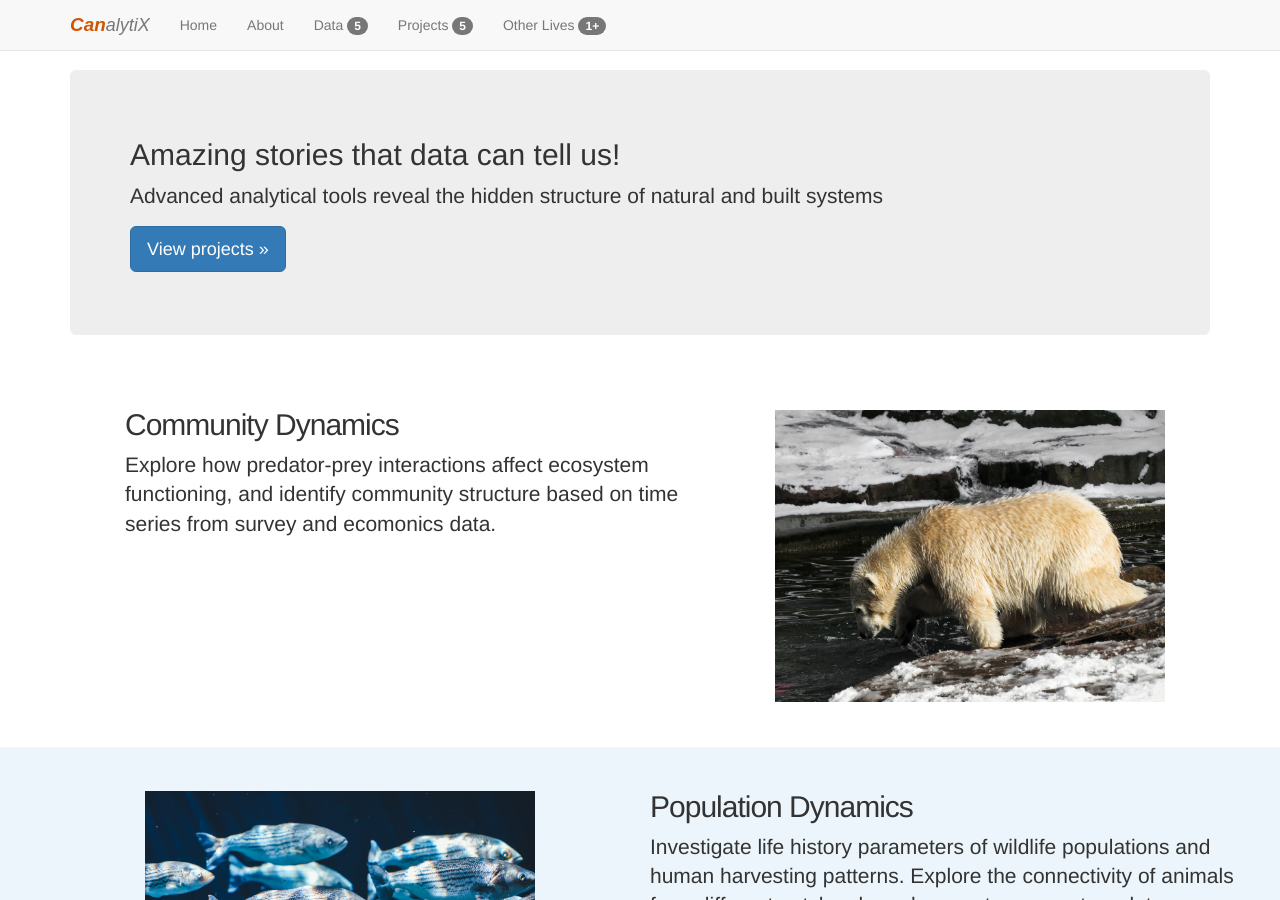
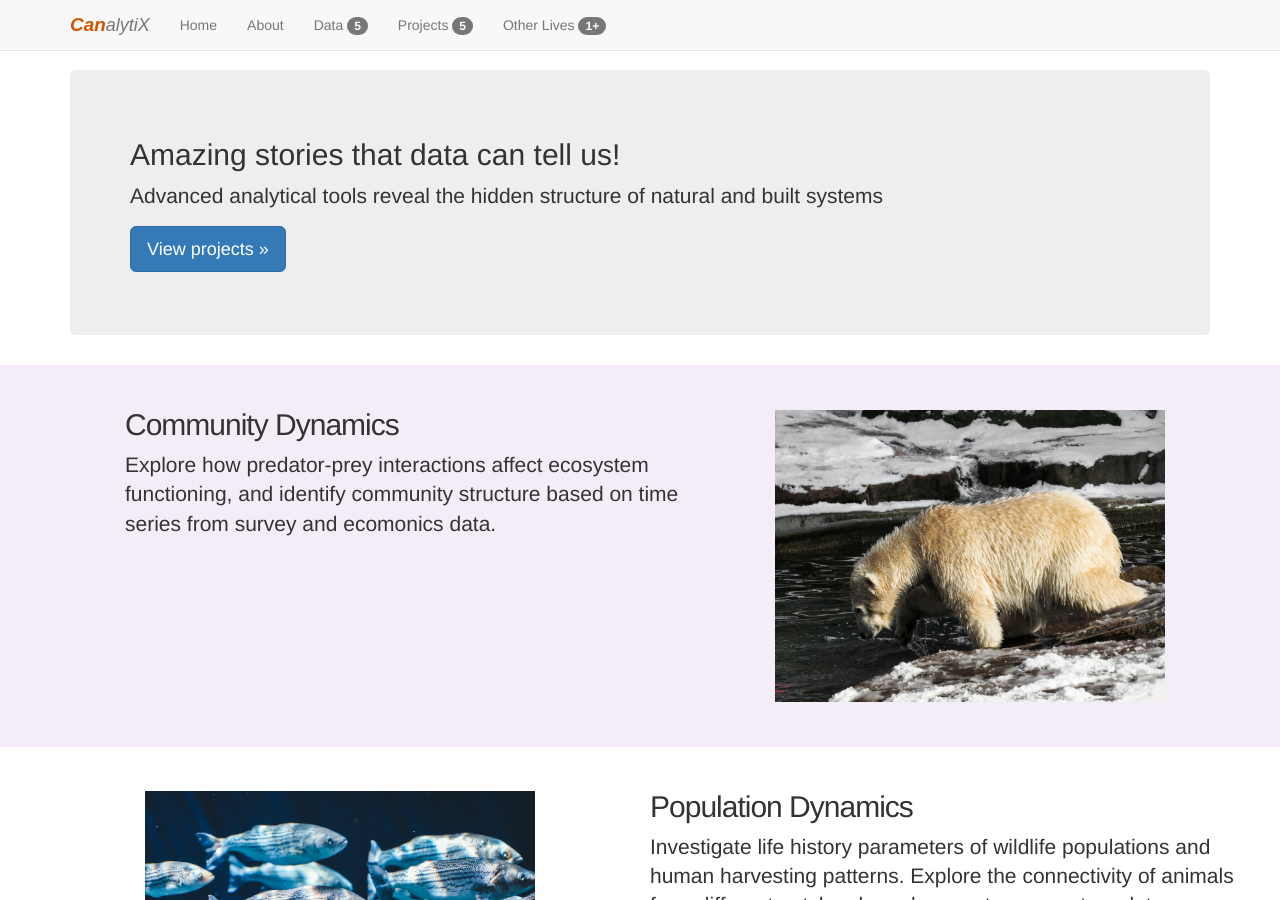
Before and after one commit to HVoltBb/HVoltBb.github.io, a Jekyll site: the page built from index.html, in a window 1280 px wide and 900 px high. Built offline with Jekyll 4.4.1, drawn with Linux system fonts in a browser that asks for light colours; comment, search, counter and statistics services are not loaded.

Commit message:
Update index.html

```diff
--- a/index.html
+++ b/index.html
@@ -14,7 +14,7 @@ description: Advanced tools, data and blog posts on the analysis of natural and
 </div>
 
 <div class="container-fluid">
-<div class="row section-box">
+<div class="row section-box light-purple">
   <div class="col-md-1">
   </div>
   <div class="col-md-6">
@@ -30,7 +30,7 @@ description: Advanced tools, data and blog posts on the analysis of natural and
 </div>
 
 <div class="container-fluid">
-<div class="row light-blue section-box">
+<div class="row section-box">
   <div class="col-md-1">
   </div>
   <div class="col-md-6 col-md-push-5">
@@ -46,7 +46,7 @@ description: Advanced tools, data and blog posts on the analysis of natural and
 </div>
 
 <div class="container-fluid">
-<div class="row section-box">
+<div class="row section-box light-blue">
   <div class="col-md-1">
   </div>
   <div class="col-md-6">
@@ -62,7 +62,7 @@ description: Advanced tools, data and blog posts on the analysis of natural and
 </div>
 
 <div class="container-fluid">
-<div class="row light-purple section-box">
+<div class="row section-box">
   <div class="col-md-1">
   </div>
   <div class="col-md-6 col-md-push-5">
```
